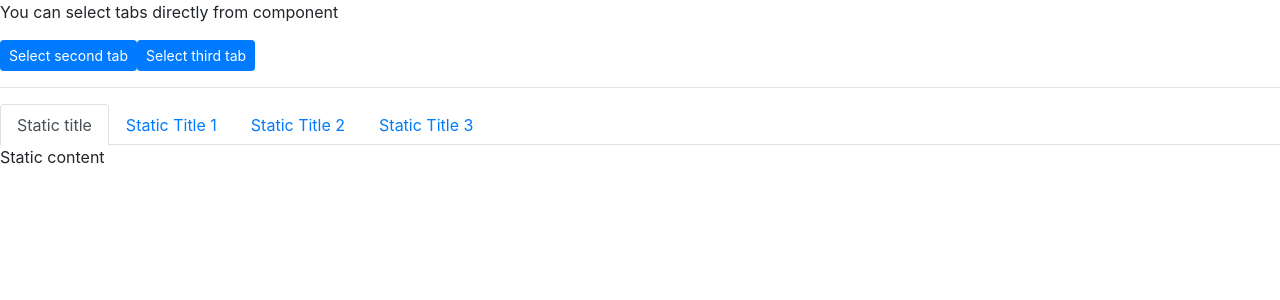
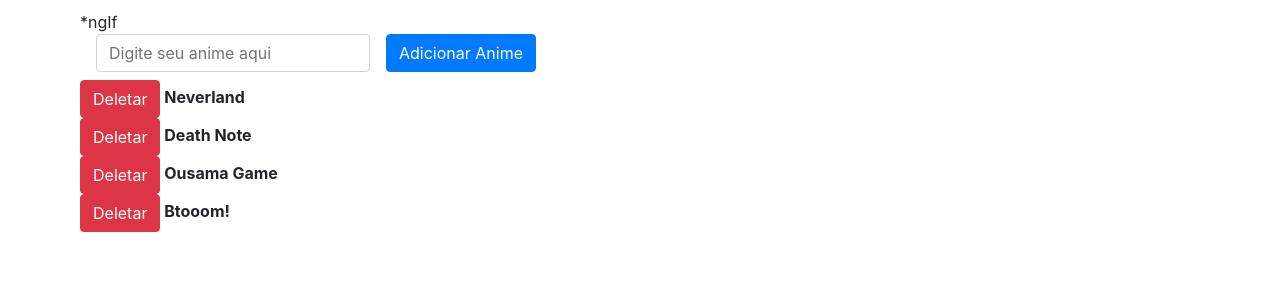
Before and after one commit to vitorsemidio-dev/angular-course-loiane, an Angular app in the folder angular-course/: page / in a window 1280 px wide. Shown: the top 300 px of the page. Built offline with nearby package versions, Linux system fonts and the light colour scheme.

Commit message:
[Aula 25] *ngIf

```diff
--- a/angular-course/src/app/app.component.html
+++ b/angular-course/src/app/app.component.html
@@ -1,3 +1,7 @@
-<app-bootstrap></app-bootstrap>
+<!-- <app-bootstrap></app-bootstrap> -->
+
+<div class="container">
+  <app-diretiva-ngif></app-diretiva-ngif>
+</div>
 
 <router-outlet></router-outlet>
--- a/angular-course/src/app/app.component.scss
+++ b/angular-course/src/app/app.component.scss
@@ -0,0 +1,3 @@
+.container {
+  padding: 10px;
+}
--- a/angular-course/src/app/app.module.ts
+++ b/angular-course/src/app/app.module.ts
@@ -1,5 +1,6 @@
 import { BrowserModule } from '@angular/platform-browser';
 import { NgModule } from '@angular/core';
+import { FormsModule } from '@angular/forms';
 
 import { AppRoutingModule } from './app-routing.module';
 import { AppComponent } from './app.component';
@@ -7,16 +8,19 @@ import { BrowserAnimationsModule } from '@angular/platform-browser/animations';
 
 import { BootstrapModule } from './bootstrap/bootstrap.module';
 import * as _ from 'lodash';
+import { DiretivaNgifComponent } from './diretiva-ngif/diretiva-ngif.component';
 
 @NgModule({
   declarations: [
-    AppComponent
+    AppComponent,
+    DiretivaNgifComponent
   ],
   imports: [
     BrowserModule,
     AppRoutingModule,
     BrowserAnimationsModule,
     BootstrapModule,
+    FormsModule,
   ],
   providers: [],
   bootstrap: [AppComponent]
--- /dev/null
+++ b/angular-course/src/app/diretiva-ngif/diretiva-ngif.component.html
@@ -0,0 +1,26 @@
+<div>
+  <header>*ngIf</header>
+
+  <form class="form-inline">
+    <div class="form-group mx-sm-3 mb-2">
+      <input #input type="text" class="form-control" placeholder="Digite seu anime aqui">
+    </div>
+    <button type="submit" class="btn btn-primary mb-2" (click)="adicionarAnime(input)">Adicionar Anime</button>
+  </form>
+
+  <ul *ngIf="animes.length > 0"  >
+    <li *ngFor="let anime of animes;let i = index">
+      <button (click)="deletarAnime(i)" class="btn btn-danger">
+        Deletar
+      </button>
+      <strong>
+        {{ anime }}
+      </strong>
+    </li>
+  </ul>
+
+  <p *ngIf="animes.length === 0" >
+    Não existem animes para serem mostrados
+  </p>
+
+</div>
--- /dev/null
+++ b/angular-course/src/app/diretiva-ngif/diretiva-ngif.component.ts
@@ -0,0 +1,31 @@
+import { Component, OnInit } from '@angular/core';
+
+@Component({
+  selector: 'app-diretiva-ngif',
+  templateUrl: './diretiva-ngif.component.html',
+  styleUrls: ['./diretiva-ngif.component.scss']
+})
+export class DiretivaNgifComponent implements OnInit {
+
+  animes = [
+    'Neverland',
+    'Death Note',
+    'Ousama Game',
+    'Btooom!'
+  ];
+
+  constructor() { }
+
+  ngOnInit() {
+  }
+
+  deletarAnime(index) {
+    this.animes.splice(index, 1);
+  }
+
+  adicionarAnime(novoAnime) {
+    this.animes.push(novoAnime.value);
+    novoAnime.value = '';
+  }
+
+}
--- a/angular-course/src/styles.scss
+++ b/angular-course/src/styles.scss
@@ -1 +1,9 @@
 /* You can add global styles to this file, and also import other style files */
+html, body, ul {
+  margin: 0;
+  padding: 0;
+}
+
+ul li {
+  list-style: none;
+}
```
Also changed, not shown: angular-course/src/app/diretiva-ngif/diretiva-ngif.component.scss (added), 1 other file (tests, documents, lock files or other folders).
